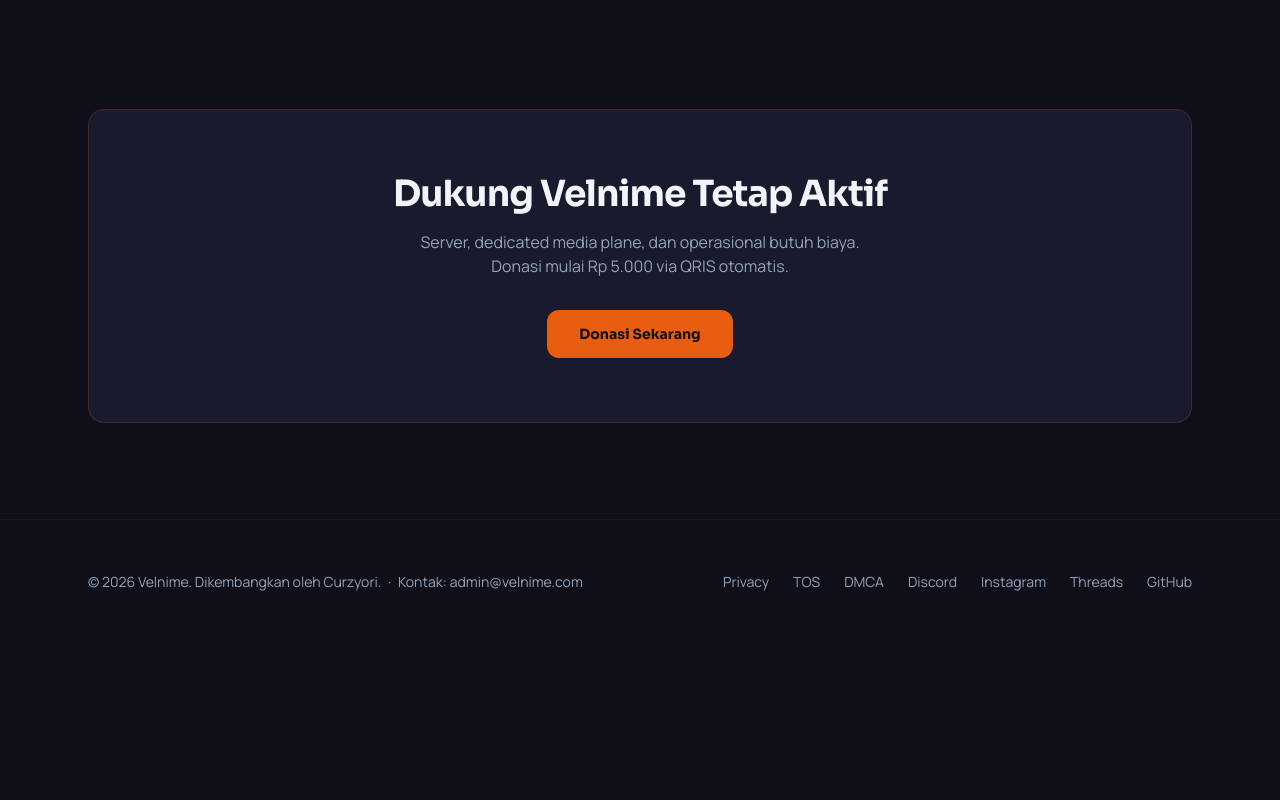
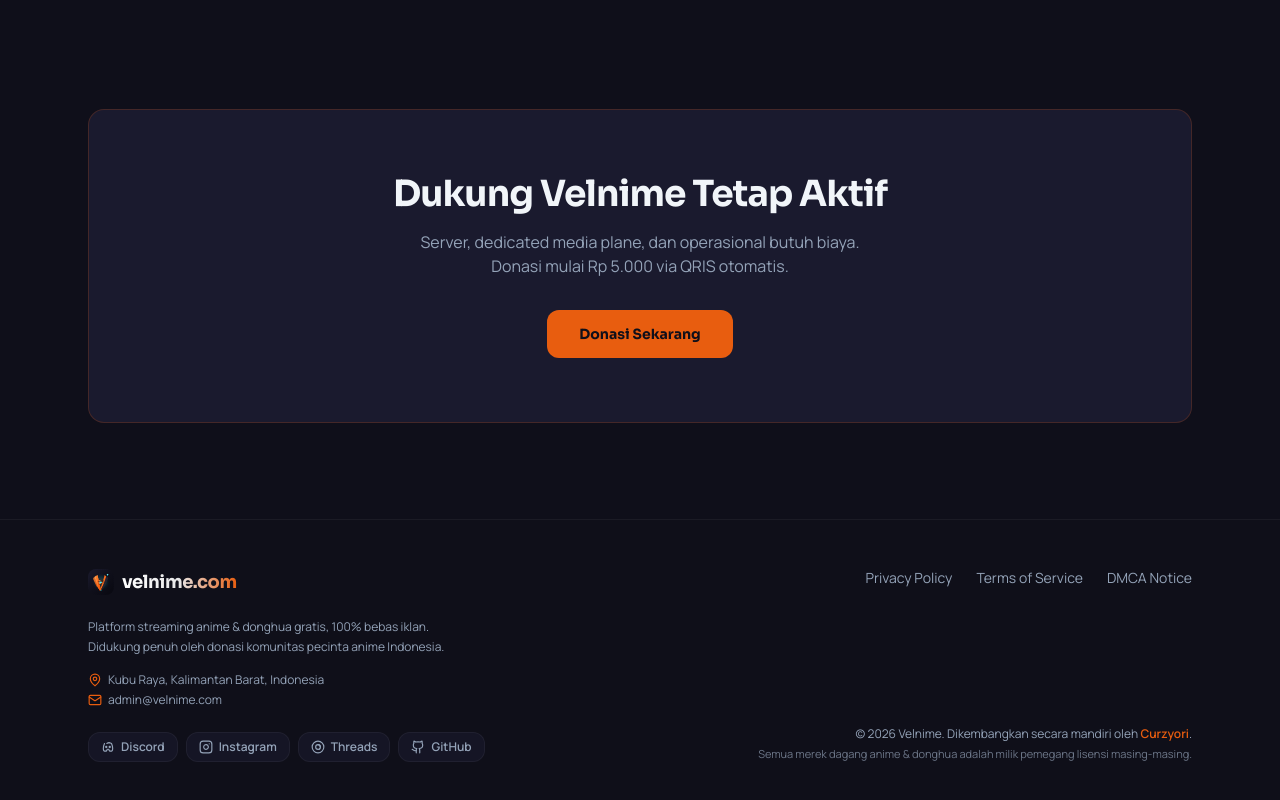
Before and after one commit to Curzyori/velnime, a Next.js app: page / in a window 1280 px wide. Shown: the part 1435-2235 px from the top of the page. Before the commit the page ends 2079 px from the top, so only its background shows below. Built offline with nearby package versions, Linux system fonts and the light colour scheme; no server answers.

Commit message:
feat(footer): revamp to professional 2-column layout with official media links and address info

```diff
--- a/components/Footer.tsx
+++ b/components/Footer.tsx
@@ -2,65 +2,112 @@
 
 export default function Footer() {
   return (
-    <footer className="border-t border-white/5 py-10">
-      <div className="mx-auto flex max-w-6xl flex-col items-center justify-between gap-6 px-4 sm:flex-row sm:px-6">
-        <p className="text-sm text-inkDim">
-          © {new Date().getFullYear()} Velnime. Dikembangkan oleh <a href="https://github.com/Curzyori" target="_blank" rel="noopener noreferrer" className="transition-colors hover:text-ink">Curzyori</a>.{' '}
-          <span className="mx-1">·</span> Kontak:{' '}
-          <a href="mailto:admin@velnime.com" className="transition-colors hover:text-ink">
-            admin@velnime.com
-          </a>
+    <footer className="border-t border-white/5 bg-canvas/60 py-12">
+      <div className="mx-auto max-w-6xl px-4 sm:px-6">
+        <div className="grid gap-10 sm:grid-cols-2 sm:gap-8">
+          {/* Kolom Kiri: Brand, Lokasi, Kontak & Social Media */}
+          <div className="space-y-4">
+            <Link href="/" className="inline-flex items-center gap-2 font-display text-lg font-bold tracking-tight">
+              {/* eslint-disable-next-line @next/next/no-img-element -- static export */}
+              <img src="/favicon.svg" alt="Velnime" width={26} height={26} className="rounded-lg" />
+              <span className="bg-gradient-to-r from-white via-white/90 to-accent bg-clip-text text-transparent">velnime.com</span>
+            </Link>
+
+            <p className="text-xs leading-relaxed text-inkDim max-w-sm">
+              Platform streaming anime &amp; donghua gratis, 100% bebas iklan. Didukung penuh oleh donasi komunitas pecinta anime Indonesia.
             </p>
 
-        <div className="flex flex-wrap items-center justify-center gap-x-6 gap-y-2 text-sm text-inkDim">
-          {/* Legal / Policy Links */}
-          <Link href="/privacy" className="flex min-h-11 items-center transition-colors hover:text-ink">
-            Privacy
-          </Link>
-          <Link href="/tos" className="flex min-h-11 items-center transition-colors hover:text-ink">
-            TOS
-          </Link>
-          <Link href="/dmca" className="flex min-h-11 items-center transition-colors hover:text-ink">
-            DMCA
-          </Link>
+            <div className="space-y-1 text-xs text-inkDim">
+              <div className="flex items-center gap-1.5">
+                <svg width="14" height="14" viewBox="0 0 24 24" fill="none" stroke="currentColor" strokeWidth="2" strokeLinecap="round" strokeLinejoin="round" className="text-accent shrink-0"><path d="M20 10c0 6-8 12-8 12s-8-6-8-12a8 8 0 0 1 16 0Z"/><circle cx="12" cy="10" r="3"/></svg>
+                <span>Kubu Raya, Kalimantan Barat, Indonesia</span>
+              </div>
+              <div className="flex items-center gap-1.5">
+                <svg width="14" height="14" viewBox="0 0 24 24" fill="none" stroke="currentColor" strokeWidth="2" strokeLinecap="round" strokeLinejoin="round" className="text-accent shrink-0"><rect width="20" height="16" x="2" y="4" rx="2"/><path d="m22 7-8.97 5.7a1.94 1.94 0 0 1-2.06 0L2 7"/></svg>
+                <a href="mailto:admin@velnime.com" className="transition-colors hover:text-ink">admin@velnime.com</a>
+              </div>
+            </div>
 
-          {/* Social Media & Community Links */}
+            {/* 4 Official Social Media Buttons */}
+            <div className="pt-2 flex flex-wrap items-center gap-2">
+              {/* Discord */}
               <a
                 href="https://discord.gg/VzdCY7HK7f"
                 target="_blank"
                 rel="noopener noreferrer"
-            title="Discord Velnime Community"
-            className="flex min-h-11 items-center transition-colors hover:text-accent"
+                title="Discord Community"
+                className="inline-flex items-center gap-1.5 rounded-xl border border-white/5 bg-surface/60 px-3 py-1.5 text-xs font-semibold text-inkDim transition-all hover:border-accent/40 hover:bg-surface hover:text-accent"
               >
-            Discord
+                <svg width="14" height="14" viewBox="0 0 24 24" fill="none" stroke="currentColor" strokeWidth="2" strokeLinecap="round" strokeLinejoin="round"><path d="M18 6h0a14.5 14.5 0 0 0-4-1.5 10 10 0 0 0-4 1.5M6 6s-2 4-2 9 3 4 5 4a11 11 0 0 0 2-3M18 6s2 4 2 9-3 4-5 4a11 11 0 0 1-2-3"/><circle cx="9" cy="12" r="1"/><circle cx="15" cy="12" r="1"/></svg>
+                <span>Discord</span>
               </a>
+
+              {/* Instagram */}
               <a
                 href="https://instagram.com/velnimeapp"
                 target="_blank"
                 rel="noopener noreferrer"
                 title="Instagram @velnimeapp"
-            className="flex min-h-11 items-center transition-colors hover:text-accent"
+                className="inline-flex items-center gap-1.5 rounded-xl border border-white/5 bg-surface/60 px-3 py-1.5 text-xs font-semibold text-inkDim transition-all hover:border-accent/40 hover:bg-surface hover:text-accent"
               >
-            Instagram
+                <svg width="14" height="14" viewBox="0 0 24 24" fill="none" stroke="currentColor" strokeWidth="2" strokeLinecap="round" strokeLinejoin="round"><rect width="20" height="20" x="2" y="2" rx="5" ry="5"/><path d="M16 11.37A4 4 0 1 1 12.63 8 4 4 0 0 1 16 11.37z"/><line x1="17.5" x1-alt="x1" y1="6.5" x2="17.51" y2="6.5"/></svg>
+                <span>Instagram</span>
               </a>
+
+              {/* Threads */}
               <a
                 href="https://threads.net/@velnimeapp"
                 target="_blank"
                 rel="noopener noreferrer"
                 title="Threads @velnimeapp"
-            className="flex min-h-11 items-center transition-colors hover:text-accent"
+                className="inline-flex items-center gap-1.5 rounded-xl border border-white/5 bg-surface/60 px-3 py-1.5 text-xs font-semibold text-inkDim transition-all hover:border-accent/40 hover:bg-surface hover:text-accent"
               >
-            Threads
+                <svg width="14" height="14" viewBox="0 0 24 24" fill="none" stroke="currentColor" strokeWidth="2" strokeLinecap="round" strokeLinejoin="round"><circle cx="12" cy="12" r="10"/><path d="M16 12a4 4 0 1 0-8 0c0 3 2 4 4 4 1.5 0 2.5-.5 3-1.5"/><path d="M12 8c2.2 0 4 1.8 4 4v1c0 1.5-.5 3-2.5 3"/></svg>
+                <span>Threads</span>
               </a>
+
+              {/* GitHub */}
               <a
                 href="https://github.com/Curzyori/velnime"
                 target="_blank"
                 rel="noopener noreferrer"
                 title="GitHub Repository"
-            className="flex min-h-11 items-center transition-colors hover:text-ink"
+                className="inline-flex items-center gap-1.5 rounded-xl border border-white/5 bg-surface/60 px-3 py-1.5 text-xs font-semibold text-inkDim transition-all hover:border-accent/40 hover:bg-surface hover:text-ink"
               >
-            GitHub
+                <svg width="14" height="14" viewBox="0 0 24 24" fill="none" stroke="currentColor" strokeWidth="2" strokeLinecap="round" strokeLinejoin="round"><path d="M15 22v-4a4.8 4.8 0 0 0-1-3.5c3 0 6-2 6-5.5.08-1.25-.27-2.48-1-3.5.28-1.15.28-2.35 0-3.5 0 0-1 0-3 1.5-2.64-.5-5.36-.5-8 0C6 2 5 2 5 2c-.3 1.15-.3 2.35 0 3.5A5.403 5.403 0 0 0 4 9c0 3.5 3 5.5 6 5.5-.39.49-.68 1.05-.85 1.65-.17.6-.22 1.23-.15 1.85v4"/><path d="M9 18c-4.51 2-5-2-7-2"/></svg>
+                <span>GitHub</span>
               </a>
+            </div>
+          </div>
+
+          {/* Kolom Kanan: Navigasi Cepat, Legalitas & Copyright */}
+          <div className="flex flex-col justify-between sm:items-end space-y-6">
+            {/* Legal & Policy Links */}
+            <div className="flex flex-wrap items-center gap-6 text-sm text-inkDim">
+              <Link href="/privacy" className="transition-colors hover:text-ink">
+                Privacy Policy
+              </Link>
+              <Link href="/tos" className="transition-colors hover:text-ink">
+                Terms of Service
+              </Link>
+              <Link href="/dmca" className="transition-colors hover:text-ink">
+                DMCA Notice
+              </Link>
+            </div>
+
+            {/* Copyright Note */}
+            <div className="space-y-1 text-xs text-inkDim sm:text-right">
+              <p>
+                © {new Date().getFullYear()} Velnime. Dikembangkan secara mandiri oleh{' '}
+                <a href="https://github.com/Curzyori" target="_blank" rel="noopener noreferrer" className="font-semibold text-accent hover:underline">
+                  Curzyori
+                </a>.
+              </p>
+              <p className="text-[11px] text-inkDim/70">
+                Semua merek dagang anime &amp; donghua adalah milik pemegang lisensi masing-masing.
+              </p>
+            </div>
+          </div>
         </div>
       </div>
     </footer>
```
Lines whose indentation alone changed are shown as unchanged.
